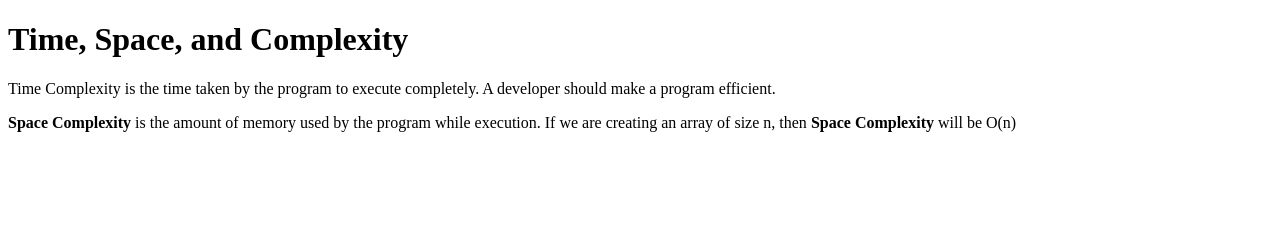
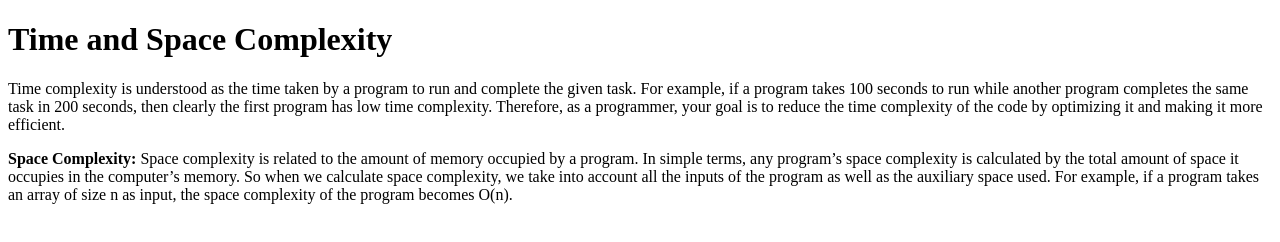
Before and after one commit to acciojob/time-and-space-complexity-Manish123Sharma, a website: page main.html in a window 1280 px wide. Drawn offline with Linux system fonts and the light colour scheme.

Commit message:
created a submission

```diff
--- a/main.html
+++ b/main.html
@@ -8,9 +8,9 @@
 
 <body>
 	<!-- the entire body must be written by student -->
-	<h1>Time, Space, and Complexity</h1>
-	<p>Time Complexity is the time taken by the program to execute completely. A developer should make a program efficient.</p>
-	<p><b>Space Complexity</b> is the amount of memory used by the program while execution. If we are creating an array of size n, then <b>Space Complexity</b> will be O(n)</p>
+	<h1>Time and Space Complexity</h1>
+	<p>Time complexity is understood as the time taken by a program to run and complete the given task. For example, if a program takes 100 seconds to run while another program completes the same task in 200 seconds, then clearly the first program has low time complexity. Therefore, as a programmer, your goal is to reduce the time complexity of the code by optimizing it and making it more efficient.</p>
+	<p><b>Space Complexity:</b> Space complexity is related to the amount of memory occupied by a program. In simple terms, any program’s space complexity is calculated by the total amount of space it occupies in the computer’s memory. So when we calculate space complexity, we take into account all the inputs of the program as well as the auxiliary space used. For example, if a program takes an array of size n as input, the space complexity of the program becomes O(n).</p>
     <script type="text/javascript" src="./script.js">
 </script>
 
```
